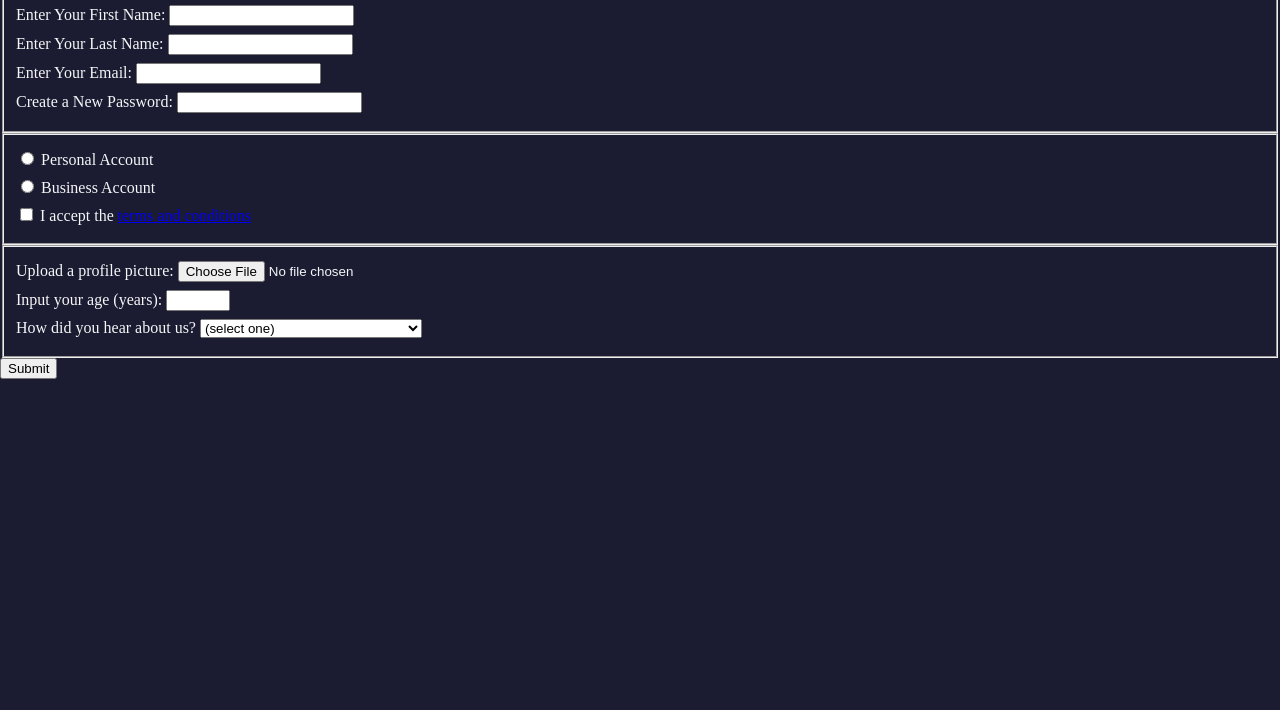
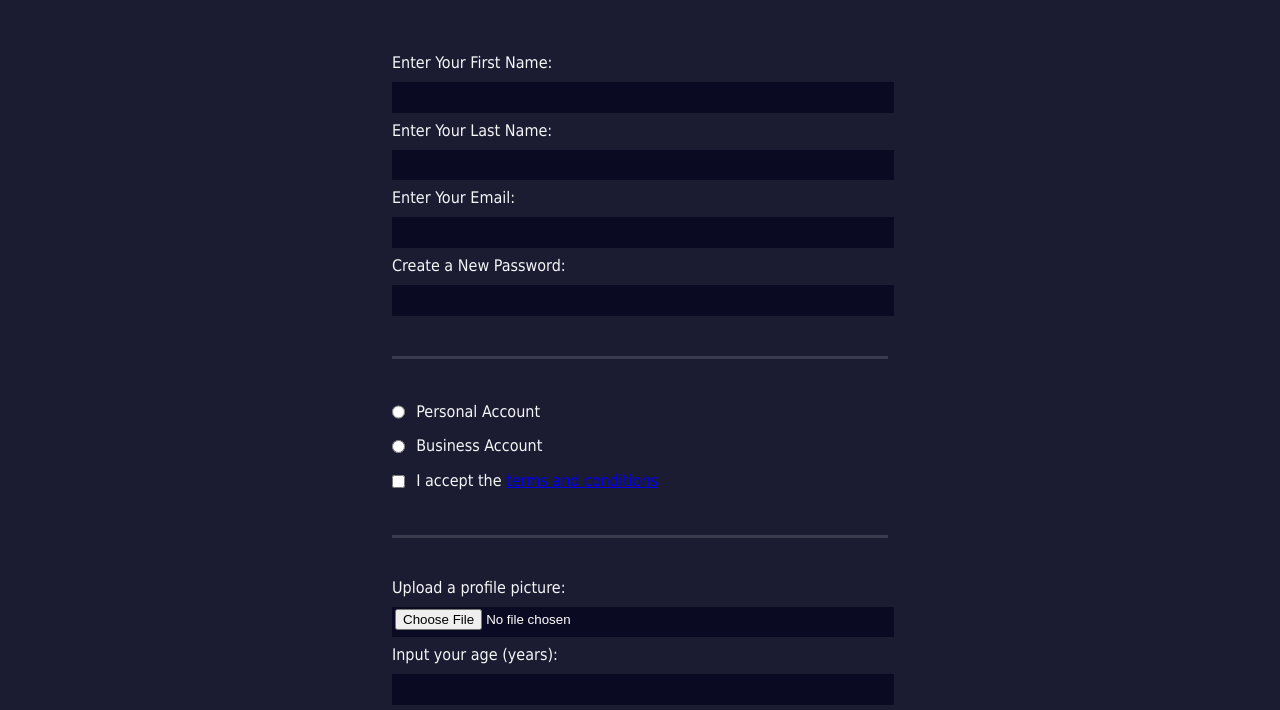
Before and after one commit to dewardeg/FirstProjects, a plain HTML site: page RegistrationForm/index.html in a window 1280 px wide. Shown: the part 124-834 px from the top of the page. Drawn offline with Linux system fonts and the light colour scheme.

Commit message:
finished registrationform

```diff
--- a/RegistrationForm/index.html
+++ b/RegistrationForm/index.html
@@ -14,28 +14,29 @@
     <p>Please fill out this form with the required information</p>
     <form action="https://register-demo.freecodecamp.org">
         <fieldset>
-            <label>Enter Your First Name: <input type="text" required/></label>
-            <label>Enter Your Last Name: <input type="text" required/></label>
-            <label>Enter Your Email: <input type="email" required/></label>
-            <label>Create a New Password: <input type="password" required minlength="pattern="[a-z0-5]{8,}"/></label>
+            <label>Enter Your First Name: <input type="text" required name="name"/></label>
+            <label>Enter Your Last Name: <input type="text" required name="surname"/></label>
+            <label>Enter Your Email: <input type="email" required name="email"/></label>
+            <label>Create a New Password: <input type="password" required pattern="[a-z0-5]{8,}" name="password"/></label>
         </fieldset>
         <fieldset>
-            <label><input type="radio" name="account-type"/> Personal Account</label>
-            <label><input type="radio" name="account-type"/> Business Account</label>
-            <label><input type="checkbox" required /> I accept the <a href="https://www.freecodecamp.org/news/terms-of-service/">terms and conditions</a></label>
+            <label><input type="radio" name="account-type" class="inline"/> Personal Account</label>
+            <label><input type="radio" name="account-type" class="inline"/> Business Account</label>
+            <label><input type="checkbox" required name="tnc" class="inline"/> I accept the <a href="https://www.freecodecamp.org/news/terms-of-service/">terms and conditions</a></label>
         </fieldset>
         <fieldset>
-            <label>Upload a profile picture: <input type="file"></label>
-            <label>Input your age (years): <input type="number" min="13" max="120"</label>
+            <label>Upload a profile picture: <input type="file" name="pp"></label>
+            <label>Input your age (years): <input type="number" min="13" max="120" name="age"/></label>
             <label>How did you hear about us?
-                <select>
-                    <option>(select one)</option>
-                    <option>freeCodeCamp News</option>
-                    <option>freeCodeCamp YouTube Channel</option>
-                    <option>freeCodeCamp Forum</option>
-                    <option>Other</option>
+                <select name="where">
+                    <option value="">(select one)</option>
+                    <option value="1">freeCodeCamp News</option>
+                    <option value="2">freeCodeCamp YouTube Channel</option>
+                    <option value="3">freeCodeCamp Forum</option>
+                    <option value="4">Other</option>
                 </select>
             </label>
+            <label>Provide a bio: <textarea rows="3" cols="30" placeholder="I like coding on the beach..." name="bio"></textarea></label>
         </fieldset>
         <input type="submit" value="Submit" />
     </form>
--- a/RegistrationForm/style.css
+++ b/RegistrationForm/style.css
@@ -4,9 +4,66 @@ body {
     margin: 0;
     background-color: #1b1b32;
     color: #f5f6f7;
+    font-family: Tahoma;
+    font-size: 16px;
+}
+
+h1, p {
+    margin: 1em auto;
+    text-align: center;
+}
+
+form {
+    margin: 0 auto;
+    max-width: 500px;
+    min-width: 300px;
+    width: 60vw;
+    padding-bottom: 2em;
+}
+
+fieldset {
+    border: none;
+    padding: 2rem 0
 }
 
 label {
     display: block;
     margin: 0.5rem 0;
 }
+
+fieldset:not(:last-of-type) {
+    border-bottom: 3px solid #3b3b4f;
+}
+
+input, textarea, select {
+	margin: 10px 0 0 0;
+	width: 100%;
+    min-height: 2em;
+}
+
+input, textarea {
+    background-color: #0a0a23;
+    border: 1px solid #0a0a23;
+    color: #ffffff;
+}
+.inline {
+    width: unset;
+    margin: 0 0.5em 0 0;
+    vertical-align: middle;
+    color: #ffffff;
+}
+
+input[type="submit"] {
+    display: block;
+    width: 60%;
+    min-width: 300px;
+    margin: 1em auto;
+    height: 2em;
+    font-size: 1.1rem;
+    background-color: #3b3b4f;
+    border-color: white;
+}
+
+input[type="file"] {
+    padding: 1px 2px;
+  }
```
